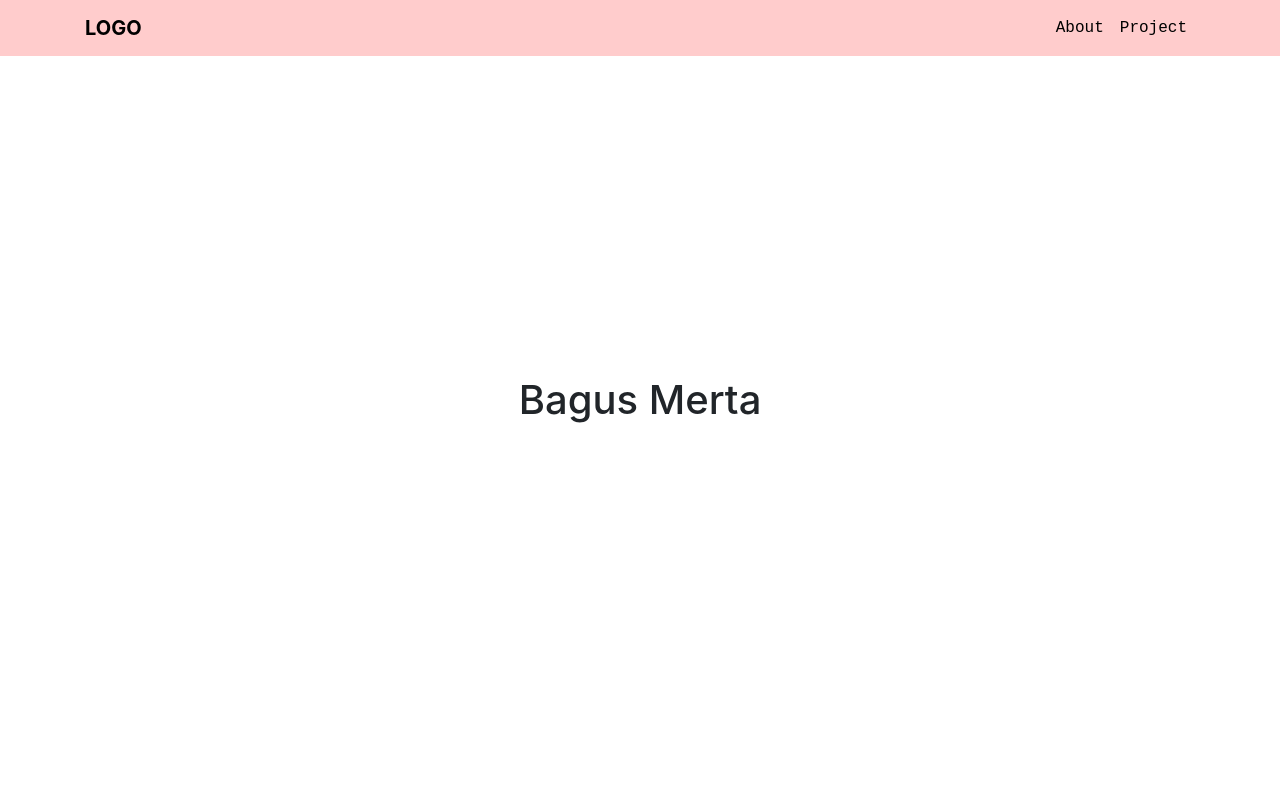
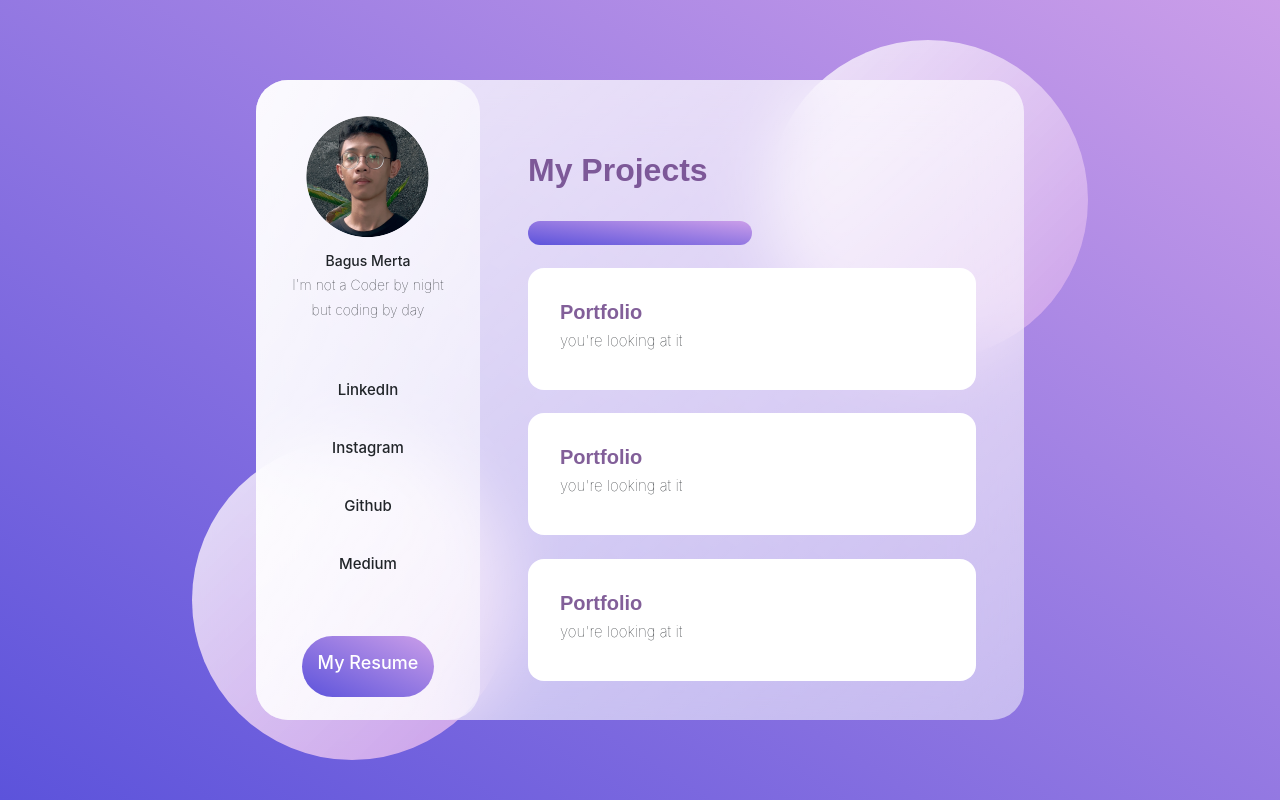
Before and after one commit to gusentanan/learn-sass, a plain HTML site: page index.html in a window 1280 px wide. Shown: the top 800 px of the page. Drawn offline with nearby package versions, Linux system fonts and the light colour scheme.

Commit message:
it's done for now..

```diff
--- a/index.html
+++ b/index.html
@@ -8,76 +8,66 @@
 </head>
 <body>
 
-	<nav class="navbar navbar-expand-lg navbar-custom fixed-top">
-		<div class="container">
-			<a class="navbar-brand font-weight-bold" href="#">LOGO</a>
-
-			<div class="collapse navbar-collapse">
-					<ul class="navbar-nav ml-auto">
-						<li class="nav-item">
-							<a class="nav-link" href="#">About</a>
-						</li>
-						<li class="nav-item">
-							<a class="nav-link" href="#">Project</a>
-						</li>
-					</ul>
+	<main>
+		<section class="main">
+			<div class="user">
+				<div class="about-me">
+					<img src="img/me-01.png">
+					<h1>Bagus Merta</h1>
+					<h2>I'm not a Coder by night</h2>
+					<h2>but coding by day</h2>
+				</div>
+				<div class="navigation">
+					<div class="link">
+						<img src="">
+						<h2>LinkedIn</h2>
+					</div>
+					<div class="link">
+						<img src="">
+						<h2>Instagram</h2>
+					</div>
+					<div class="link">
+						<img src="">
+						<h2>Github</h2>
+					</div>
+					<div class="link">
+						<img src="">
+						<h2>Medium</h2>
+					</div>
+				</div>
+				<div class="my-resume">
+					<h2>My Resume</h2>
+				</div>
 			</div>
-		</div>
-	</nav>
-
-	<div class="headline">
-		<h1>Bagus Merta</h1>
-
-	</div>
-
-	<div class="aboutMe">
-		<h1>Hi Im Bagus, Im  not coding by day but code by night</h1>
-	</div>
-
-<div class="container mt-5">
-	<h3 class="text-center">PROJECTS</h3>
-
-	<div class="card-deck">
-		<div class="row mt-5">
-			<div class="col-sm-4">
-				<div class="card text-center">
-					<img src="#" class="card-img-top">
-					<div class="card-body">
-							<h2 class="card-title">portfolio</h2>
-							<p>you're looking at it</p>
+			<div class="projects">
+				<h2>My Projects</h2>
+				<input type="text">
+				<div class="project">
+					<img src="">
+					<div class="project-info">
+						<h2>Portfolio</h2>
+						<h5>you're looking at it</h5>
+					</div>
+				</div>
+				<div class="project">
+					<img src="">
+					<div class="project-info">
+						<h2>Portfolio</h2>
+						<h5>you're looking at it</h5>
+					</div>
+				</div>
+				<div class="project">
+					<img src="">
+					<div class="project-info">
+						<h2>Portfolio</h2>
+						<h5>you're looking at it</h5>
 					</div>
 				</div>
 			</div>
-			<div class="col-sm-4">
-				<div class="card text-center">
-					<img src="#" class="card-img-top">
-					<div class="card-body">
-							<h2 class="card-title">portfolio</h2>
-							<p>you're looking at it</p>
-					</div>
-				</div>
-			</div>
-			<div class="col-sm-4">
-				<div class="card text-center">
-					<img src="#" class="card-img-top">
-					<div class="card-body">
-							<h2 class="card-title">portfolio</h2>
-							<p>you're looking at it</p>
-					</div>
-				</div>
-			</div>
-		</div>
-	</div>
-</div>
-
-
-	<footer class="container-fluid mt-5 py-2">
-		<div class="text-center">
-			<p>Bagus Merta  © 2021</p>
-			<p>Made With Blood</p>
-			<p>Product of Indonesian</p>
-		</div>
-	</footer>
+		</section>
+	</main>
+	<div class="circle1"></div>
+	<div class="circle2"></div>
 
   <script src="https://code.jquery.com/jquery-3.2.1.slim.min.js" integrity="sha384-KJ3o2DKtIkvYIK3UENzmM7KCkRr/rE9/Qpg6aAZGJwFDMVNA/GpGFF93hXpG5KkN" crossorigin="anonymous"></script>
   <script src="https://cdnjs.cloudflare.com/ajax/libs/popper.js/1.12.9/umd/popper.min.js" integrity="sha384-ApNbgh9B+Y1QKtv3Rn7W3mgPxhU9K/ScQsAP7hUibX39j7fakFPskvXusvfa0b4Q" crossorigin="anonymous"></script>
--- /dev/null
+++ b/styles/_base.scss
@@ -0,0 +1,15 @@
+$base-color1: rgb(92, 83, 219);
+$base-color2: rgb(203, 158, 233);
+$box-color1: white;
+
+$font-color1:  rgb(99, 56, 128);
+
+$mix-color1: linear-gradient(to right top, $base-color1, $base-color2);
+$mix-color2: linear-gradient(to right bottom, rgba(255, 255, 255, 0.8), $base-color2);
+
+@mixin font-conf {
+    font-family: "Poppins", sans-serif;
+    color: $font-color1;
+    font-weight: 600;
+    opacity: 0.8;
+}
--- /dev/null
+++ b/styles/_item-design.scss
@@ -0,0 +1,11 @@
+@import "./base";
+
+@mixin circle-design {
+	background: $box-color1;
+	background: $mix-color2;
+	position: absolute;
+	height: 20rem;
+	width: 20rem;
+	border-radius: 50%;
+	backdrop-filter: blur(1rem);
+}
--- a/styles/test.scss
+++ b/styles/test.scss
@@ -1,52 +1,122 @@
-html,
-body,
-ul,
-ol {
-	padding: 0px;
-	margin: 0px;
+@import "./base";
+@import "./item-design";
 
+* {
+	margin: 0;
+	padding: 0;
+	box-sizing: border-box;
 }
 
-@mixin text_center{
-	height: 100vh;
+main {
+	min-height: 100vh;
+	background: $mix-color1;
 	display: flex;
+	align-items: center;
 	justify-content: center;
-	align-items: center;
 }
 
-.navbar-custom {
-	background-color: #ffcccc;
-	 .navbar-brand {
-	 	color: black;
+.main {
+	background: $box-color1;
+	min-height: 80vh;
+	width: 60%;
+	background: linear-gradient(to right bottom, rgba(255, 255, 255, 0.8), rgba(255, 255, 255, 0.5));
+	border-radius: 2rem;
+	z-index: 2;
+	backdrop-filter: blur(2rem);
+	display: flex;
+}
+
+.circle1 {
+	@include circle-design();
+	top: 5%;
+	right: 15%;
+}
+
+.circle2 {
+	@include circle-design();
+	bottom: 5%;
+	left: 15%;
+}
+
+.user {
+	flex: 1;
+	display: flex;
+	flex-direction: column;
+	align-items: center;
+	text-align: center;
+	justify-content: space-evenly;
+	background: linear-gradient(to right bottom, rgba(255, 255, 255, 0.8), rgba(255, 255, 255, 0.5));
+	border-radius: 2rem;
+
+	.about-me {
+
+		h1, h2 {
+			font-size: 14;
+		}
+
+		h2 {
+			font-weight: 10;
 		}
 	}
 
-.nav-link {
-	font-family: monospace;
-	color: black;
+	.navigation {
+		.link {
+			display: flex;
+			justify-content: center;
+			margin: 2rem 0rem;
+
+			h2 {
+				font-size: 15;
 			}
-
-.headline {
-	h1{
-		@include text_center();
 		}
 	}
 
-.aboutMe {
+	.my-resume {
+		background: $mix-color1;
+		border-radius: 2rem;
+		padding: 1rem;
+		color: white;
 
-	h1{
-		@include text_center();
-		height: 50vh;
-		background-color: blue;
+		h2 {
+			font-size: 18;
+		}
+
 	}
 }
 
+.projects {
+	flex: 2;
+	display: flex;
+	flex-direction: column;
+	margin: 3rem;
+	margin-bottom: 1rem;
+	justify-content: space-evenly;
 
-.card {
-	width: 20rem;
+	h2 {
+		@include font-conf();
 	}
 
-.container-fluid {
-	background-color: red;
-	justify-content: center;
+	input {
+		background: $mix-color1;
+		border:none;
+		border-radius: 2rem;
+		width: 50%;
 	}
+
+
+	.project {
+		 h2 {
+			 font-size: 20;
+		 }
+		 h5 {
+			font-size: 15;
+			font-weight: 10;
+		 }
+
+		 background: white;
+		 border-radius: 1rem;
+		 padding: 2rem;
+
+
+	}
+}
```
Also changed, not shown: img/me-01.png (added), styles/test.css, 2 other files. Lines whose indentation alone changed are shown as unchanged.
